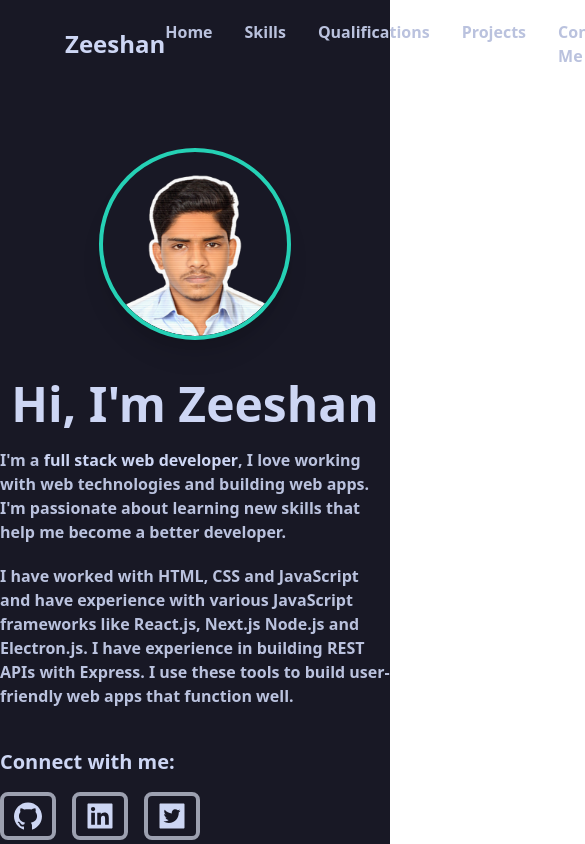
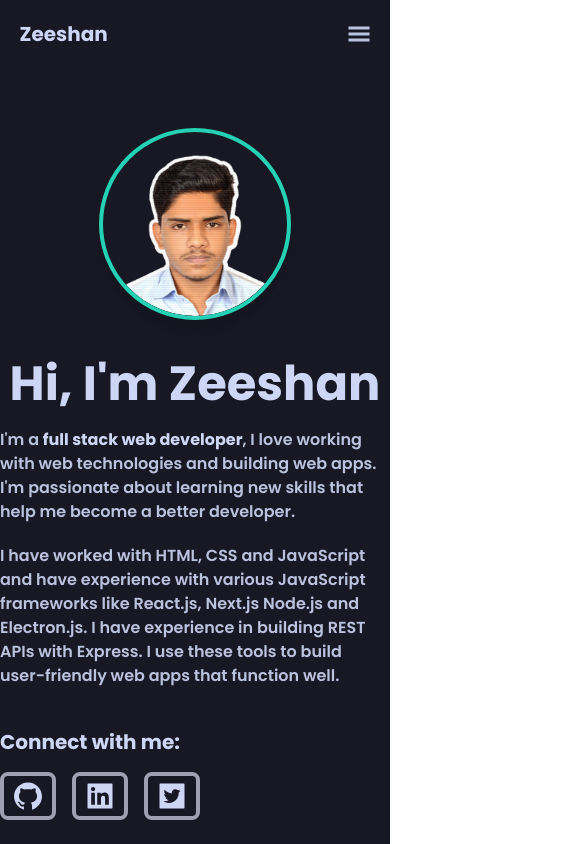
Before and after one commit to thezeeshann/thezeeshann.github.io, a React (Vite) app: page / in a window 390 px wide. Shown: the top 844 px of the page, 585 px wide, since content can reach past the window. Built offline with nearby package versions, Linux system fonts and the light colour scheme.

Commit message:
Fix navbar for responsiveness

```diff
--- a/src/App.jsx
+++ b/src/App.jsx
@@ -7,12 +7,12 @@ import "./App.css";
 function App() {
   return (
     <>
-      <div className="flex flex-col mx-auto bg-darkBgPrimary w-full h-full">
-      <Navbar />
-      <Routes>
-        <Route path="/" element={<Home />} />
-      </Routes>
-      {/* <Footer/> */}
+      <div className="flex flex-col mx-auto bg-darkBgPrimary w-full h-full font-Poppins">
+        <Navbar />
+        <Routes>
+          <Route path="/" element={<Home />} />
+        </Routes>
+        {/* <Footer/> */}
       </div>
     </>
   );
--- a/src/pages/Navbar.jsx
+++ b/src/pages/Navbar.jsx
@@ -1,19 +1,34 @@
 import {GiHamburgerMenu} from "react-icons/gi"
+// import {AiOutlineClose} from "react-icons/ai"
 
 const Navbar = () => {
+
+
+  const handleToggle = ()=>{
+
+  }
+
   return (
-    <nav className="flex flex-row justify-between items-center mx-auto w-4/6 mt-5">
-      <h1 className=" text-2xl text-darkTextPrimary font-bold hover:text-primary cursor-pointer">Zeeshan</h1>
-      <div className="flex flex-row gap-x-8">
+    <nav className="xl:w-[65%] lg:w-[80%] md:w-[95%] sm:w-[90%] flex flex-row justify-between items-center mx-auto mt-5">
+      <h1 className=" text-2xl sm:text-xl text-darkTextPrimary font-bold hover:text-primary cursor-pointer ">Zeeshan</h1>
+      <div>
+      <div className="sm:hidden flex flex-row xl:gap-x-8 lg:gap-x-7 md:gap-x-6">
         <a className="text-darkTextSecondary font-semibold text-base hover:text-primary" href="#home">Home</a>
         <a className="text-darkTextSecondary font-semibold text-base hover:text-primary" href="#skills">Skills</a>
         <a className="text-darkTextSecondary font-semibold text-base hover:text-primary" href="">Qualifications</a>
         <a className="text-darkTextSecondary font-semibold text-base hover:text-primary" href="">Projects</a>
         <a className="text-darkTextSecondary font-semibold text-base hover:text-primary" href="">Contact Me</a>
-        <GiHamburgerMenu className="hidden text-2xl text-darkTextSecondary cursor-pointer"/>
+      </div>
+      <div className="sm:flex">
+        <GiHamburgerMenu className="sm:flex lg:hidden xl:hidden md:hidden text-2xl text-darkTextSecondary cursor-pointer" onClick={handleToggle}/>
+        {/* <AiOutlineClose className="sm:flex lg:hidden xl:hidden md:hidden text-2xl text-darkTextSecondary cursor-pointer"/> */}
+      </div>
       </div>
     </nav>
   );
 };
 
 export default Navbar;
+
+
+//  border-2  xl:border-blue-500 lg:border-red-500 md:border-green-500  sm:border-yellow-500
--- a/tailwind.config.js
+++ b/tailwind.config.js
@@ -1,29 +1,32 @@
 /** @type {import('tailwindcss').Config} */
 export default {
-  content: [
-    "./index.html",
-    "./src/**/*.{js,ts,jsx,tsx}",
-  ],
+  content: ["./index.html", "./src/**/*.{js,ts,jsx,tsx}"],
   theme: {
     extend: {
-      colors:{
-        bgPrimary: '#eff1f5',
-        bgSecondary: '#ccd0da',
-        darkBgPrimary: '#181825',
-        darkBgSecondary: '#313244',
+      colors: {
+        bgPrimary: "#eff1f5",
+        bgSecondary: "#ccd0da",
+        darkBgPrimary: "#181825",
+        darkBgSecondary: "#313244",
 
-        primary: '#25d1b5',
+        primary: "#25d1b5",
 
-        textPrimary: '#1b123d',
-        textSecondary: '#353750',
+        textPrimary: "#1b123d",
+        textSecondary: "#353750",
 
-        darkTextPrimary: '#cdd6f4',
-        darkTextSecondary: '#bac2de',
+        darkTextPrimary: "#cdd6f4",
+        darkTextSecondary: "#bac2de",
       },
-      fontFamily:{
-        Poppins:['Poppins', 'sans-serif']
-      }
+      fontFamily: {
+        Poppins: ["Poppins", "sans-serif"],
+      },
+      screens: {
+        sm: { min: "320px", max: "649px" },
+        md: { min: "650px", max: "768px" },
+        lg: { min: "769px", max: "1024px" },
+        xl: { min: "1025px", max: "1600px" },
+      },
     },
   },
   plugins: [],
-}
+};
```
